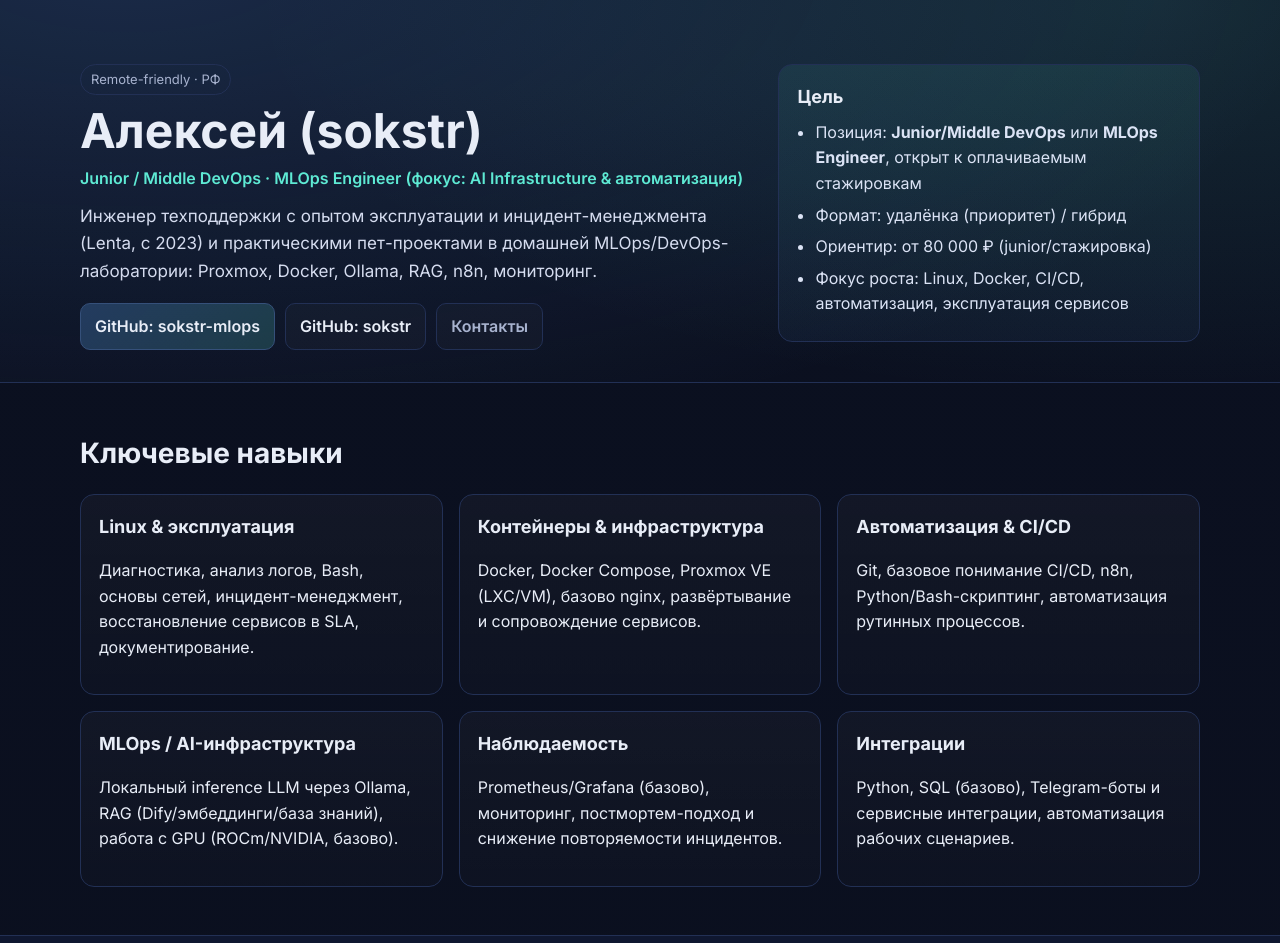
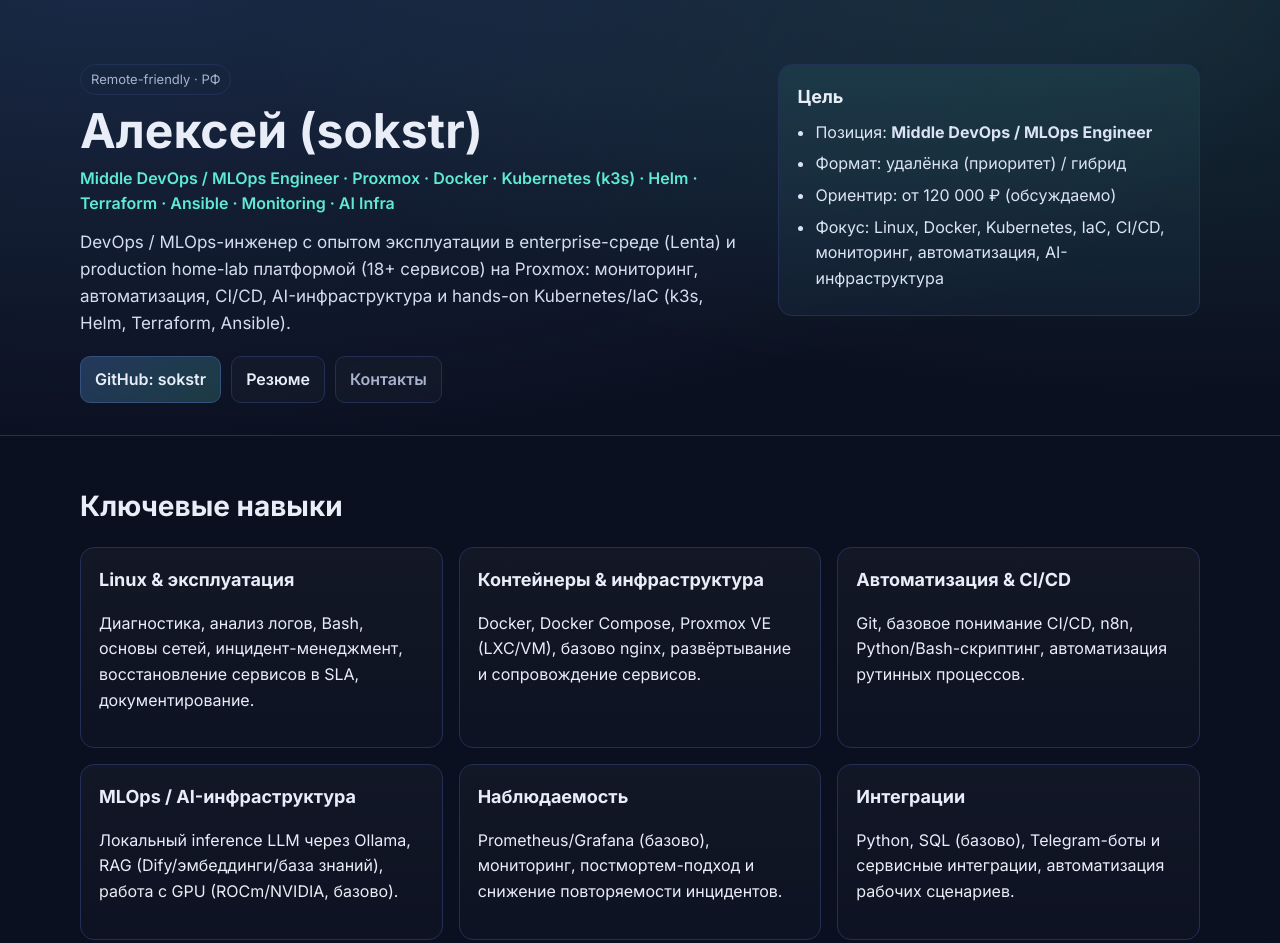
Before and after one commit to 358630ccok-sys/sokstr, a plain HTML site: page docs/index.html in a window 1280 px wide. Shown: the top 943 px of the page. Drawn offline with Linux system fonts and the light colour scheme.

Commit message:
docs: optimize portfolio for employers (README, links, resume, .gitignore)

```diff
--- a/docs/index.html
+++ b/docs/index.html
@@ -3,7 +3,7 @@
 <head>
   <meta charset="utf-8" />
   <meta name="viewport" content="width=device-width, initial-scale=1" />
-  <title>Алексей (sokstr) — Junior/Middle DevOps & MLOps</title>
+  <title>Алексей (sokstr) — Middle DevOps / MLOps Engineer</title>
   <meta name="description" content="Портфолио: переход из техподдержки (Lenta) в DevOps/MLOps. HomeLab: Proxmox, Docker, Ollama, RAG, n8n, мониторинг." />
   <link rel="preconnect" href="https://fonts.googleapis.com">
   <link rel="preconnect" href="https://fonts.gstatic.com" crossorigin>
@@ -16,21 +16,21 @@
       <div>
         <p class="badge">Remote-friendly · РФ</p>
         <h1>Алексей (sokstr)</h1>
-        <p class="subtitle">Junior / Middle DevOps · MLOps Engineer (фокус: AI Infrastructure & автоматизация)</p>
-        <p class="lead">Инженер техподдержки с опытом эксплуатации и инцидент-менеджмента (Lenta, с 2023) и практическими пет-проектами в домашней MLOps/DevOps-лаборатории: Proxmox, Docker, Ollama, RAG, n8n, мониторинг.</p>
+        <p class="subtitle">Middle DevOps / MLOps Engineer · Proxmox · Docker · Kubernetes (k3s) · Helm · Terraform · Ansible · Monitoring · AI Infra</p>
+        <p class="lead">DevOps / MLOps-инженер с опытом эксплуатации в enterprise-среде (Lenta) и production home-lab платформой (18+ сервисов) на Proxmox: мониторинг, автоматизация, CI/CD, AI-инфраструктура и hands-on Kubernetes/IaC (k3s, Helm, Terraform, Ansible).</p>
         <div class="cta">
-          <a class="btn primary" href="https://github.com/sokstr/sokstr-mlops" target="_blank" rel="noopener">GitHub: sokstr-mlops</a>
-          <a class="btn" href="https://github.com/358630ccok-sys/sokstr" target="_blank" rel="noopener">GitHub: sokstr</a>
+          <a class="btn primary" href="https://github.com/358630ccok-sys/sokstr" target="_blank" rel="noopener">GitHub: sokstr</a>
+          <a class="btn" href="https://github.com/358630ccok-sys/sokstr/blob/main/resume.md" target="_blank" rel="noopener">Резюме</a>
           <a class="btn ghost" href="#contacts">Контакты</a>
         </div>
       </div>
       <div class="card highlight">
         <h3>Цель</h3>
         <ul>
-          <li>Позиция: <strong>Junior/Middle DevOps</strong> или <strong>MLOps Engineer</strong>, открыт к оплачиваемым стажировкам</li>
+          <li>Позиция: <strong>Middle DevOps / MLOps Engineer</strong></li>
           <li>Формат: удалёнка (приоритет) / гибрид</li>
-          <li>Ориентир: от 80 000 ₽ (junior/стажировка)</li>
-          <li>Фокус роста: Linux, Docker, CI/CD, автоматизация, эксплуатация сервисов</li>
+          <li>Ориентир: от 120 000 ₽ (обсуждаемо)</li>
+          <li>Фокус: Linux, Docker, Kubernetes, IaC, CI/CD, мониторинг, автоматизация, AI-инфраструктура</li>
         </ul>
       </div>
     </div>
@@ -97,7 +97,7 @@
           <article class="card project">
             <h3>sokstr-mlops</h3>
             <p>Репозиторий-портфолио: MLOps/AI-инфраструктура, заметки по архитектуре, резюме и связанные компоненты (в т.ч. career/job tooling).</p>
-            <a href="https://github.com/sokstr/sokstr-mlops" target="_blank" rel="noopener">Открыть репозиторий →</a>
+            <a href="https://github.com/358630ccok-sys/sokstr" target="_blank" rel="noopener">Открыть репозиторий →</a>
           </article>
           <article class="card project">
             <h3>Career Agent</h3>
@@ -146,7 +146,7 @@
         <h2>Контакты</h2>
         <div class="card">
           <ul class="contacts">
-            <li><strong>GitHub:</strong> <a href="https://github.com/sokstr/sokstr-mlops" target="_blank" rel="noopener">github.com/sokstr/sokstr-mlops</a></li>
+            <li><strong>GitHub:</strong> <a href="https://github.com/358630ccok-sys/sokstr" target="_blank" rel="noopener">github.com/sokstr/sokstr-mlops</a></li>
             <li><strong>GitHub (alt):</strong> <a href="https://github.com/358630ccok-sys/sokstr" target="_blank" rel="noopener">github.com/358630ccok-sys/sokstr</a></li>
             <li><strong>Формат:</strong> удалёнка (приоритет) / гибрид, РФ (remote-friendly)</li>
             <li><strong>Фокус:</strong> Junior/Middle DevOps, MLOps, стажировки с обучением</li>
```
Also changed, not shown: 8 other files.
